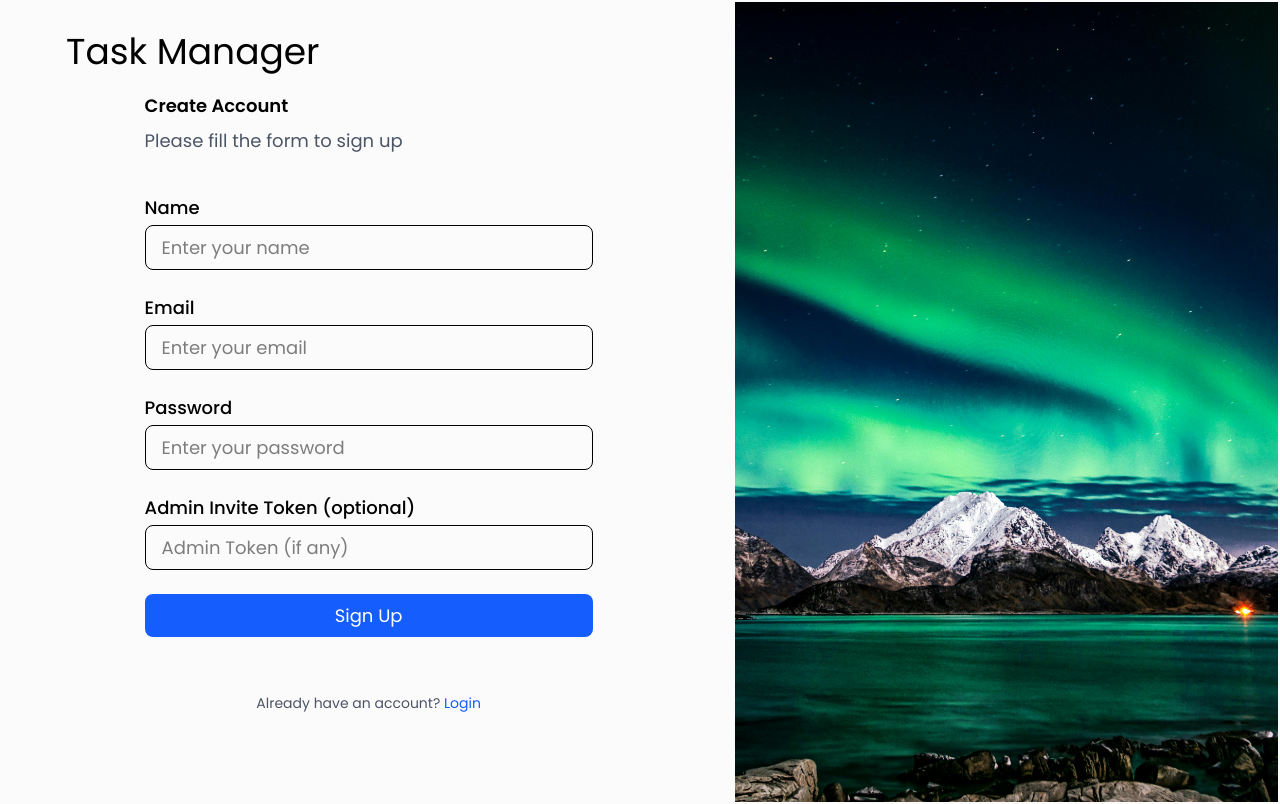
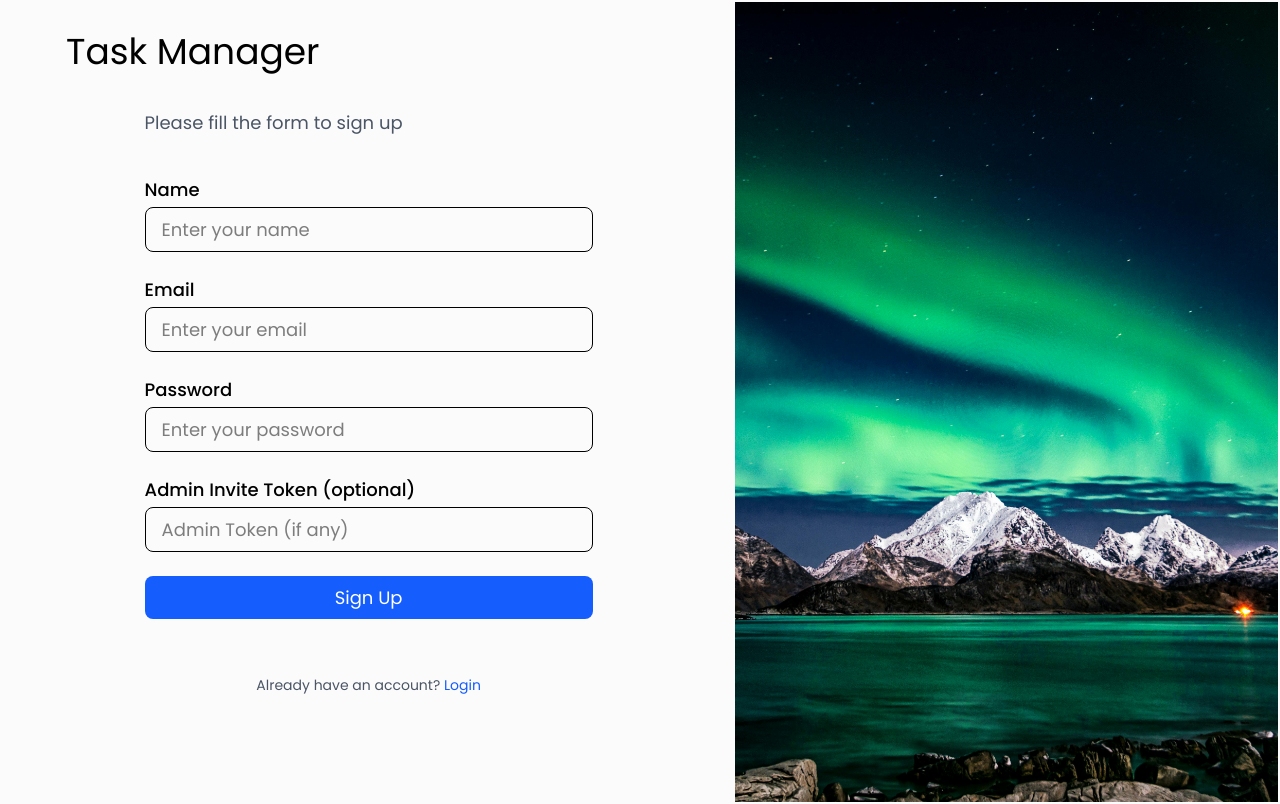
Before and after one commit to boylish/Task_Manager_frontend, a React (Vite) app: page /signup in a window 1280 px wide. Built offline with nearby package versions, Linux system fonts and the light colour scheme.

Commit message:
Update Signup.jsx

```diff
--- a/src/pages/Auth/Signup.jsx
+++ b/src/pages/Auth/Signup.jsx
@@ -66,7 +66,6 @@ const Signup = () => {
     <AuthLayout>
       <div className="w-full max-w-md mx-auto flex flex-col gap-10">
         <div className="flex flex-col">
-          <h2 className=" text-md font-semibold mb-2">Create Account</h2>
           <h4 className="text-gray-600">Please fill the form to sign up</h4>
         </div>
 
```
